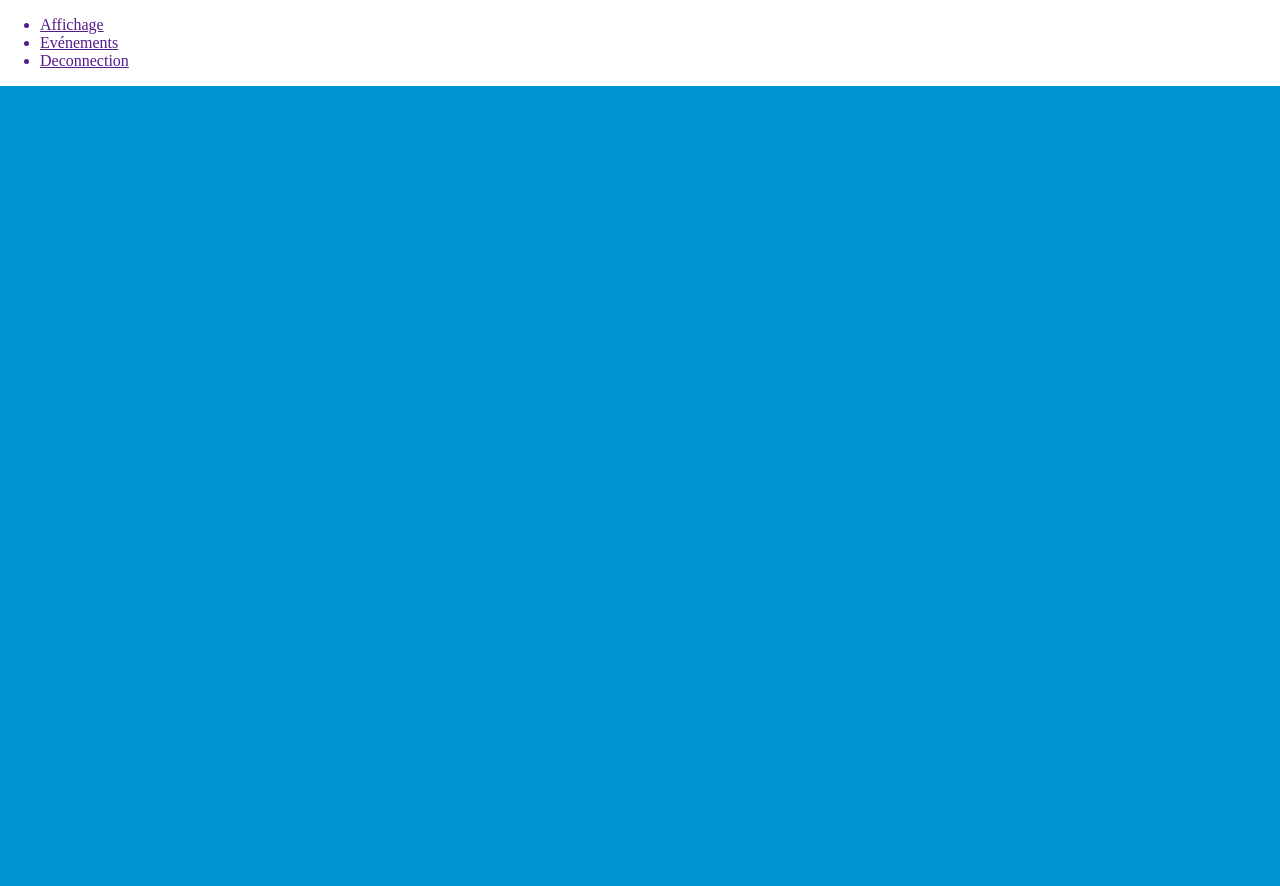
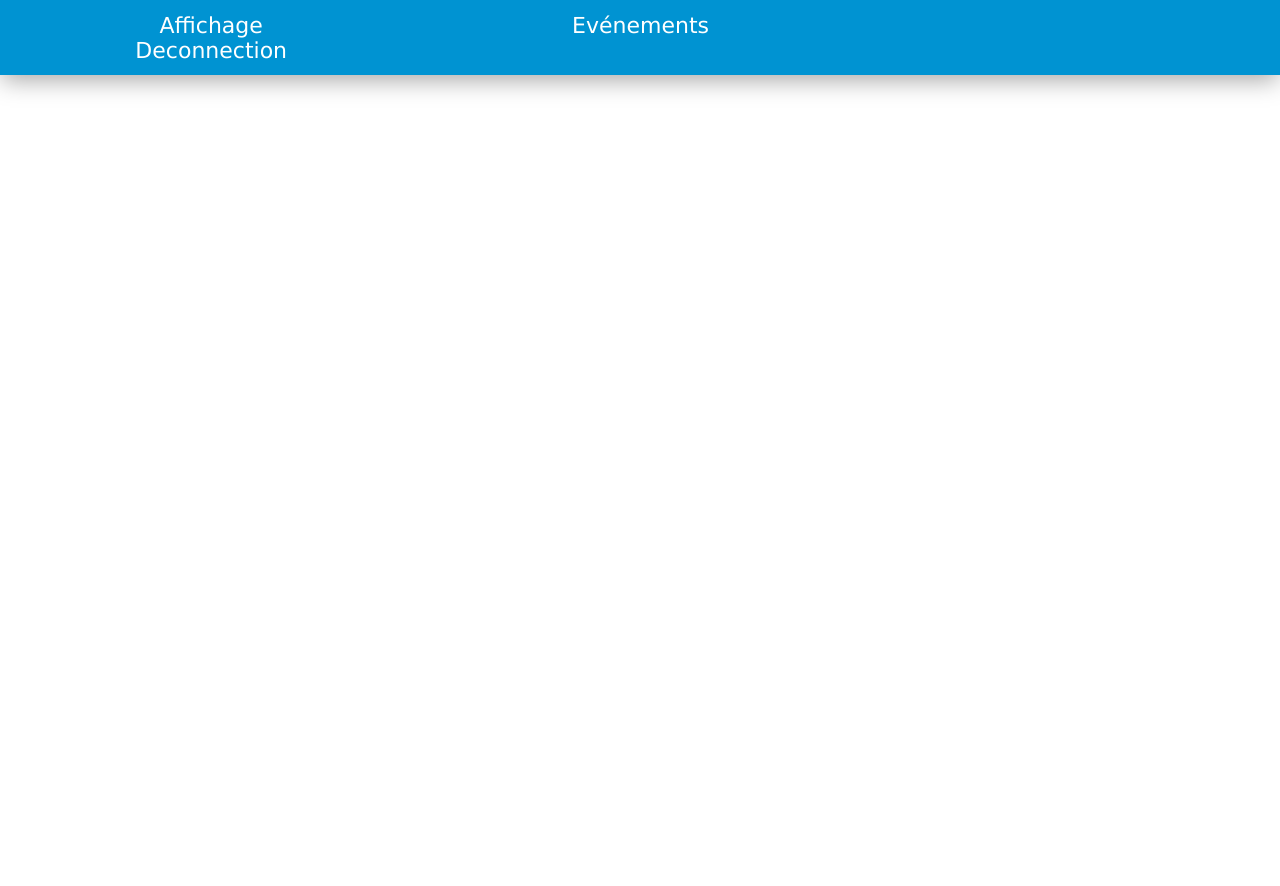
Before and after one commit to SaillyMaxence/-LP-DIM-Challenge-Web, a PHP site: page /pages/accueil.php in a window 1280 px wide. After the commit the page ends 93 px from the top, so only its background shows below. Run offline with PHP 8.4, Linux system fonts and the light colour scheme.

Commit message:
ajout menu

```diff
--- a/pages/accueil.php
+++ b/pages/accueil.php
@@ -1,30 +1,33 @@
 <!DOCTYPE html>
 <html>
+
 <head>
     <meta charset="utf-8" />
     <meta http-equiv="X-UA-Compatible" content="IE=edge">
     <title>Challenge web</title>
     <meta name="viewport" content="width=device-width, initial-scale=1">
-    <link rel="stylesheet" type="text/css" media="screen" href="styles/style.css" />
-    <link rel="stylesheet" type="text/css" href="libs/datatable/datatables.min.css"/>
+    <link rel="stylesheet" type="text/css" media="screen" href="../styles/style.css" />
+    <link rel="stylesheet" type="text/css" href="libs/datatable/datatables.min.css" />
     <link rel="stylesheet" type="text/css" href="libs\font-awesome\css\font-awesome.min.css">
 </head>
 <body>
-<nav><ul>
+    <nav>
+        <ul>
             <a href="">
                 <li>Affichage</li>
             </a>
-    <a href="">
+            <a href="evenement.php">
                 <li>Evénements</li>
             </a>
             <a href="">
                 <li>Deconnection</li>
             </a>
-</ul></nav>
-<div  class="container">
-</div>
-    <script src="libs/jquery.js"></script>
-    <script type="text/javascript" src="libs/datatable/datatables.min.js"></script>
-    <script src="index.js"></script>
+
+        </ul>
+    </nav>
+    <script src="../libs/jquery.js"></script>
+    <script type="text/javascript" src="../libs/datatable/datatables.min.js"></script>
+    <script src="../index.js"></script>
 </body>
+
 </html>
--- a/styles/style.css
+++ b/styles/style.css
@@ -11,6 +11,42 @@ body {
   height: 100vh;
   padding: 0;
   margin: 0;
+}
+
+nav {
+  position: relative;
+  padding: 0;
+  margin: 0;
+  height: 75px;
+  font-family: Verdana, Geneva, Tahoma, sans-serif;
+  font-size: 22px;
+  background-color: #0093d2;
+  -webkit-box-shadow: 0px 7px 23px -2px rgba(0, 0, 0, 0.35);
+  box-shadow: 0px 7px 23px -2px rgba(0, 0, 0, 0.35);
+}
+
+nav ul {
+  width: 100%;
+  margin: 0;
+  padding: 0;
+  position: absolute;
+  top: 50%;
+  -webkit-transform: translateY(-50%);
+          transform: translateY(-50%);
+}
+
+nav ul a {
+  color: #fff;
+}
+
+nav ul li {
+  display: inline-block;
+  width: 33%;
+  text-align: center;
+}
+
+a {
+  text-decoration: none;
 }
 
 #login {
--- a/styles/style.scss
+++ b/styles/style.scss
@@ -14,14 +14,50 @@ body {
     margin: 0;
 }
 
+nav {
+    position: relative;
+    padding: 0;
+    margin: 0;
+    height: 75px;
+    font-family: Verdana, Geneva, Tahoma, sans-serif;
+    font-size: 22px;
+    background-color: $bleu;
+    -webkit-box-shadow: 0px 7px 23px -2px rgba(0, 0, 0, 0.35);
+    -moz-box-shadow: 0px 7px 23px -2px rgba(0, 0, 0, 0.35);
+    box-shadow: 0px 7px 23px -2px rgba(0, 0, 0, 0.35);
+    ul {
+        width: 100%;
+        margin: 0;
+        padding: 0;
+        position: absolute;
+        top: 50%;
+        transform: translateY(-50%);
+        a {
+            color: #fff;
+            &:last-child::after {
+
+            }
+        }
+        li {
+            display: inline-block;
+            width: 33%;
+            text-align: center;
+        }
+    }
+}
+
+a {
+    text-decoration: none;
+}
+
 #login {
     background-color: #FFF;
     margin: 0 auto;
     border: solid 1px gray;
     padding: 2%;
     position: absolute;
-    top:50%;
-        left: 50%;
+    top: 50%;
+    left: 50%;
     width: 310px;
     height: 200px;
     transform: translateY(-50%) translateX(-50%);
@@ -42,7 +78,7 @@ button {
     border: solid 1px $bleu;
     &:hover {
         background-color: #f2f2f2;
-        color:$bleu;
+        color: $bleu;
     }
 }
 
```
Also changed, not shown: 1 other file. Lines whose indentation alone changed are shown as unchanged.
